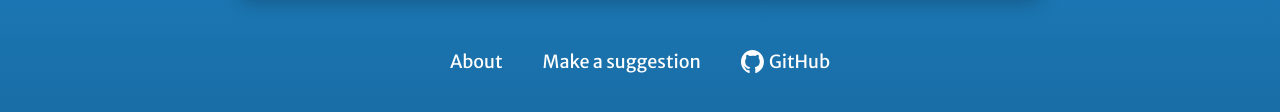
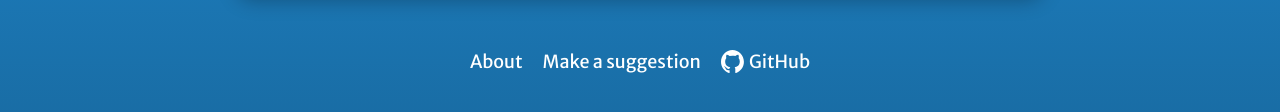
Before and after one commit to rstenlund/bunci_js, a website built with Vite: page index.html in a window 1280 px wide. Shown: the part 632-744 px from the top of the page. Built offline with nearby package versions, Linux system fonts and the light colour scheme; some packages are replaced by stand-ins of ours; no server answers; the database is empty; what @clerk/clerk-js would draw is missing.

Commit message:
fix navbar link margins for better alignment and center text

```diff
--- a/src/style.css
+++ b/src/style.css
@@ -40,8 +40,9 @@ body {
   font-size: 18px;
   margin-top: 30px;
   margin-bottom: 30px;
-  margin-left: 20px;
-  margin-right: 20px;
+  margin-left: 10px;
+  margin-right: 10px;
+  text-align: center;
 }
 
 .navbar a img {
```
